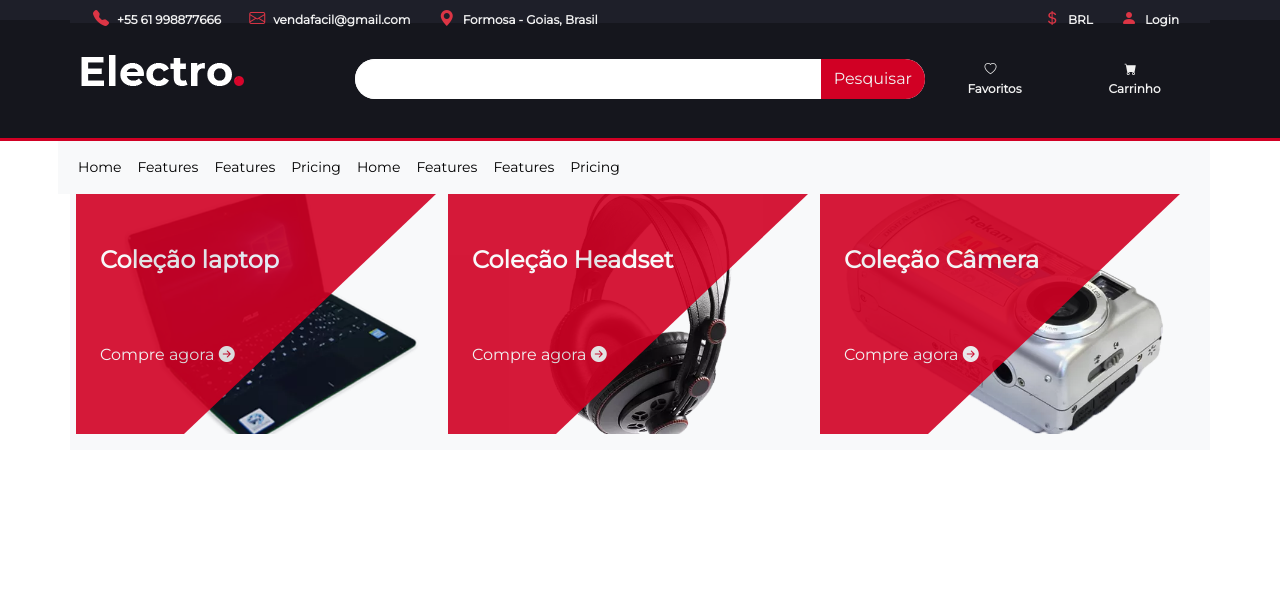
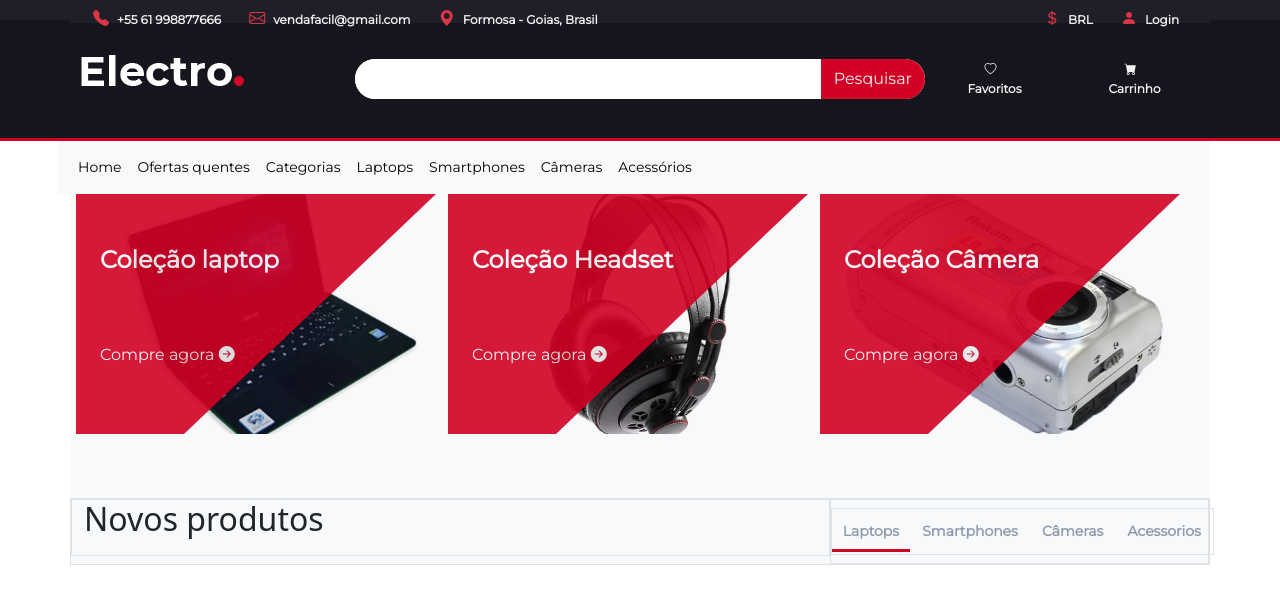
Before and after one commit to Tiago-B-Tavares/Site_de_vendas, a PHP site: page / in a window 1280 px wide. Shown: the top 604 px of the page. Run offline with PHP 8.4, Linux system fonts and the light colour scheme.

Commit message:
barra com menu adicionada

```diff
--- a/view/css/app.css
+++ b/view/css/app.css
@@ -25,7 +25,9 @@
   font-weight: 600;
 
 }
- .bi-cart-fill, .bi-heart {
+
+.bi-cart-fill,
+.bi-heart {
   width: 20px !important;
   height: 20px;
 }
@@ -38,31 +40,35 @@
   height: 40px;
   align-self: center;
 }
-.input-pesquisar{
+
+.input-pesquisar {
   border-radius: 163px 0px 0px 165px;
   -webkit-border-radius: 163px 0px 0px 165px;
   -moz-border-radius: 163px 0px 0px 165px;
   border-color: #fff;
 }
-.btn-pesquisar{
+
+.btn-pesquisar {
   background-color: #d10024;
   color: #f1f1f1;
   font-family: 'Montserrat', sans-serif;
 
-  border-radius:  0px 164px 163px 0px;
+  border-radius: 0px 164px 163px 0px;
   -webkit-border-radius: 0px 164px 163px 0px;
   -moz-border-radius: 0px 164px 163px 0px;
 }
+
 /* Home  */
 
-.text-collection{
+.text-collection {
   text-decoration: none;
   color: #f1f1f1;
   font-size: 24px !important;
   font-family: 'Montserrat', sans-serif;
   font-weight: 600;
 }
-.links-collection{
+
+.links-collection {
   text-decoration: none;
   color: #f1f1f1;
   font-size: 16px !important;
@@ -74,15 +80,17 @@ border-color: #fff;
   position: relative;
   color: #000;
   text-decoration: none;
+
   font-family: 'Montserrat', sans-serif;
   font-size: 14px;
 
 }
+
 .nav-link:before {
   content: "";
   position: absolute;
   width: 100%;
-    height: 2px;
+  height: 3px;
   bottom: 0;
   left: 0;
   background-color: #d10024;
@@ -105,16 +113,34 @@ border-color: #fff;
   z-index: 1;
 
   background-color: #d10024;
-  opacity: 0.9  ;
+  opacity: 0.9;
   clip-path: polygon(0 0, 100% 0, 30% 100%, 0% 100%);
 
 }
-.img-collections{
+
+.img-collections {
   width: 360px;
   height: 240px;
 }
-@media screen and (max-width: 540px){
-	.logo{
+
+.novo-produto-bar {
+  font-weight: 700;
+  color: #8D99AE !important;
+  text-decoration: none;
+  font-family: 'Montserrat', sans-serif;
+  font-size: 14px;
+  margin: 4px ;
+}
+
+ .a {
+
+  padding: 7px;
+    border-bottom: 3px solid #d10024 ;
+    color: #d10024 ;
+  }
+
+@media screen and (max-width: 540px) {
+  .logo {
     display: flex;
     justify-content: center;
     align-items: center;
--- a/view/secoes/home.php
+++ b/view/secoes/home.php
@@ -4,21 +4,20 @@
             <div class="container-fluid  d-flex justify-content-center">
                 <div class="collapse navbar-collapse  border-bottom-3   " id="navbarNavAltMarkup">
                     <div class="navbar-nav d-flex justify-content-center align-middle">
-                        <a class="nav-link active py-2" href="#">Home</a>
-                        <a class="nav-link active py-2" href="#">Features</a>
-                        <a class="nav-link active py-2" href="#">Features</a>
-                        <a class="nav-link active py-2" href="#">Pricing</a>
-                        <a class="nav-link active py-2" href="#">Home</a>
-                        <a class="nav-link active py-2" href="#">Features</a>
-                        <a class="nav-link active py-2" href="#">Features</a>
-                        <a class="nav-link active py-2" href="#">Pricing</a>
+                        <a class="nav-link active py-2 flex-wrap" href="#">Home</a>
+                        <a class="nav-link active py-2 flex-wrap" href="#">Ofertas quentes</a>
+                        <a class="nav-link active py-2 flex-wrap" href="#">Categorias</a>
+                        <a class="nav-link active py-2 flex-wrap" href="#">Laptops</a>
+                        <a class="nav-link active py-2 flex-wrap" href="#">Smartphones</a>
+                        <a class="nav-link active py-2 flex-wrap" href="#">Câmeras</a>
+                        <a class="nav-link active py-2 flex-wrap" href="#">Acessórios</a>
                     </div>
                 </div>
             </div>
         </nav>
-        <section class="collections row ">
+        <section class="collections container-fluid row mb-5">
 
-            <div class="col-md-4 col-sm-12 mx-auto">
+            <div class="col-md-6 col-sm-12 col-lg-4 flex-wrap">
                 <div class="d-flex flex-column align-items-center">
                     <div class="collections-efeito">
                         <p class="text-collection text-light text-start fw-bold py-5 px-4 text-wrap ">Coleção
@@ -29,7 +28,7 @@
                     <figure><img class="img-collections" src="src/images/laptop.webp" alt=""></figure>
                 </div>
             </div>
-            <div class="col-md-4 col-sm-12 mx-auto">
+            <div class="col-md-6 col-sm-12 col-lg-4 mx-auto flex-wrap">
                 <div class="d-flex flex-column align-items-center">
                     <div class="collections-efeito">
                         <p class="text-collection text-light text-start fw-bold py-5 px-4 text-wrap ">Coleção
@@ -40,7 +39,7 @@
                     <figure><img class="img-collections" src="src/images/headset.webp" alt=""></figure>
                 </div>
             </div>
-            <div class="col-md-4 col-sm-12 mx-auto collection">
+            <div class="col-md-6  col-sm-12 col-lg-4 collection px-4 flex-wrap">
                 <div class="d-flex flex-column align-items-center">
                     <div class="collections-efeito">
                         <p class="text-collection text-light text-start fw-bold py-5 px-4 text-wrap ">Coleção
@@ -51,8 +50,30 @@
                     <figure><img class="img-collections" src="src/images/camera.webp" alt=""></figure>
                 </div>
             </div>
+        </section>
+        <div class="Container">
+            <div class="row border">
+                <h3 class="fs-2  col-sm-12 col-md-8 border">
+                    Novos produtos
+                </h3>
+                <nav class="navbar navbar-expand bg-light col-sm-12 col-md-4 border my-0">
+                    <div class="collapse navbar-collapse" id="navbarNav">
+                        <ul class="navbar-nav border d-flex justify-content-center align-items-center">
+                            <li class="nav-item a">
+                                <a class=" novo-produto-bar" aria-current="page" href="#">Laptops</a>
+                            </li>
+                            <li class="nav-item">
+                                <a class="nav-link novo-produto-bar active" href="#">Smartphones</a>
+                            </li>
+                            <li class="nav-item">
+                                <a class="nav-link novo-produto-bar active " href="#">Câmeras</a>
+                            </li>
+                            <li class="nav-item ">
+                                <a class="nav-link novo-produto-bar active ">Acessorios</a>
+                            </li>
+                        </ul>
+                    </div>
+            </div>
+        </div>
 
-
-
-        </section>
 </main>
```
Lines whose indentation alone changed are shown as unchanged.
